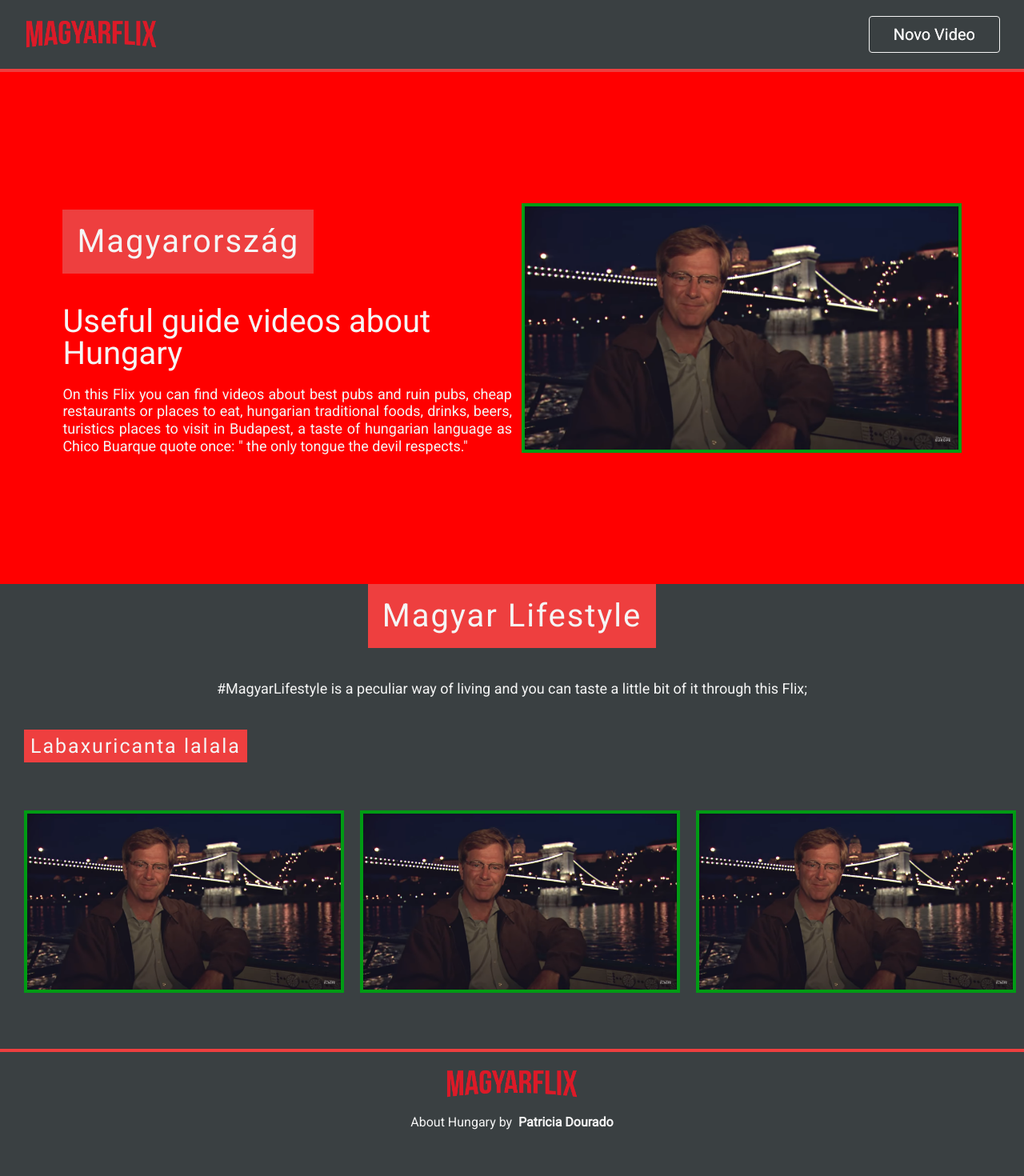
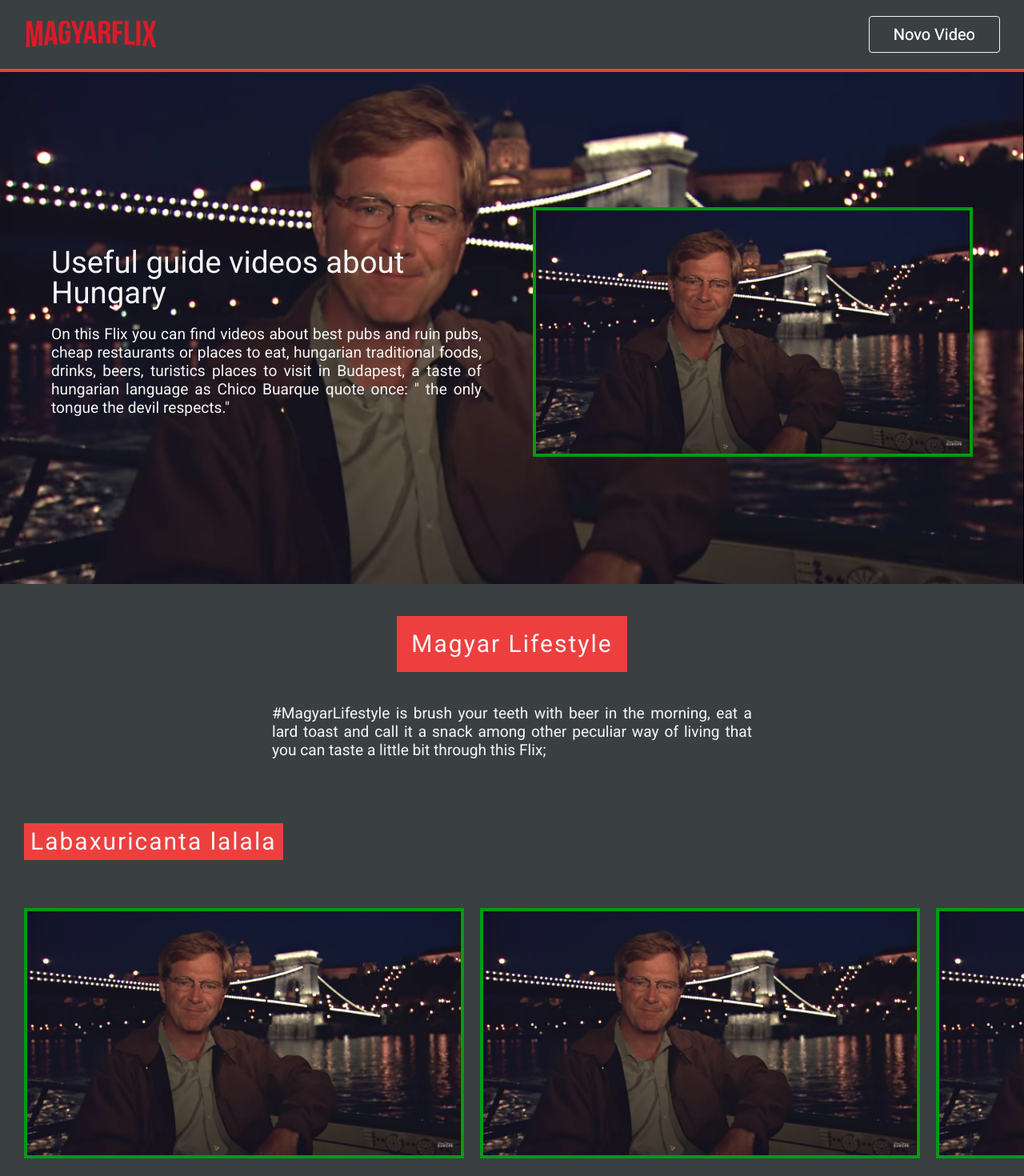
Before and after one commit to patriciadourado/magyarflix, a React (Create React App) app: page / in a window 1280 px wide. Shown: the top 1470 px of the page at 80% size. Before the commit the page ends 1431 px from the top, so only its background shows below. Built offline with nearby package versions, Linux system fonts and the light colour scheme.

Commit message:
Move Carousel and let banner  Responsive

```diff
--- a/src/App.jsx
+++ b/src/App.jsx
@@ -1,6 +1,6 @@
 import React from "react";
 import HeaderOpen from "./components/HeaderOpen";
-import { BannerMagyar, Text } from "./components/BannerMagyar";
+import { WrapperBanner, BannerMagyar, Text } from "./components/BannerMagyar";
 import TagMagyar from "./components/TagMagyar";
 import TitleMagyar from "./components/TitleMagyar";
 import DescriptionMagyar from "./components/DescriptionMagyar";
@@ -128,8 +128,8 @@
       <HeaderOpen />
 
       <BannerMagyar>
+        <WrapperBanner backgroundImage={bestOf}>
           <Text>
-          <TagMagyar>Magyarország</TagMagyar>
             <TitleMagyar>Useful guide videos about Hungary</TitleMagyar>
             <DescriptionMagyar>
               On this Flix you can find videos about best pubs and ruin pubs,
@@ -147,13 +147,15 @@
             channelName="Rick Steves' Europe"
             timer="02:20:34"
           />
+        </WrapperBanner>
       </BannerMagyar>
 
       <SectionMagyar>
         <TagMagyar>Magyar Lifestyle</TagMagyar>
         <DescriptionMagyar>
-          #MagyarLifestyle is a peculiar way of living and you can taste a
-          little bit of it through this Flix;
+          #MagyarLifestyle is brush your teeth with beer in the morning, eat a
+          lard toast and call it a snack among other peculiar way of living that
+          you can taste a little bit through this Flix;
         </DescriptionMagyar>
         <TagMagyar small>Labaxuricanta lalala</TagMagyar>
         <CarouselMagyar videos={videos} />
--- a/src/components/BannerMagyar/index.js
+++ b/src/components/BannerMagyar/index.js
@@ -1,36 +1,51 @@
 import styled from "styled-components";
 import container from "../../styles/tools/container";
-import TagMagyar from "../TagMagyar";
 import TitleMagyar from "../TitleMagyar";
 
 export const Text = styled.div`
-  padding-top: 10rem;
-  max-width: 45%;
+  /* max-width: 45%; */
   margin-left: 5%;
+  margin-right: 5%;
 
-  ${TagMagyar} {
-    margin-bottom: 40rem;
-  }
   ${TitleMagyar} {
     margin-bottom: 20rem;
+  }
+
+  @media (max-width: 800px) {
   }
 `;
 
 export const BannerMagyar = styled.section`
-  ${container};
+  /* ${container}; */
   display: flex;
-  justify-content: space-between;
-  align-items: center;
+  justify-content: center;
+  /* justify-content: space-between; */
+
   max-height: 80vh;
   height: 100vh;
-  background-size: cover;
-  background-position: center;
-  background-color: red;
+
+  position: relative;
 
   @media (max-width: 800px) {
-    padding-top: 100px;
     flex-direction: column;
     height: auto;
     min-height: 50vh;
   }
 `;
+
+export const WrapperBanner = styled.section`
+  padding-top: 10rem;
+  align-items: center;
+  height: 80vh;
+  display: flex;
+  position: relative;
+  color: #fff;
+  background-image: ${({ backgroundImage }) => `url(${backgroundImage})`};
+  background-size: cover;
+  background-position: center;
+
+  @media (max-width: 800px) {
+    height: auto;
+    min-height: 50vh;
+  }
+`;
--- a/src/components/CarouselMagyar/index.jsx
+++ b/src/components/CarouselMagyar/index.jsx
@@ -1,11 +1,18 @@
-import React from "react";
+import React, { useState } from "react";
 import PropTypes from "prop-types";
-import { CarouselStyle, Right } from "./styles";
+import { CarouselStyle, Right, Wrapper } from "./styles";
 import ThumbMagyar from "../ThumbMagyar";
 
 function CarouselMagyar({ videos }) {
+  const [moveRight, setMoveRight] = useState(false);
+
+  function actionRight() {
+    setMoveRight(true);
+  }
+
   return (
     <CarouselStyle>
+      <Wrapper moveRight={moveRight}>
         {videos.map(({ src, alt, avatar, title, channelName, timer, link }) => (
           <ThumbMagyar
             src={src}
@@ -17,7 +24,8 @@
             link={link}
           />
         ))}
-      <Right />
+      </Wrapper>
+      <Right onClick={actionRight} />
     </CarouselStyle>
   );
 }
--- a/src/components/CarouselMagyar/styles.js
+++ b/src/components/CarouselMagyar/styles.js
@@ -1,4 +1,4 @@
-import styled from "styled-components";
+import styled, { css } from "styled-components";
 import { WrapperThumb, Background } from "../ThumbMagyar/styles";
 import arrow from "../../assets/img/arrow.svg";
 
@@ -30,8 +30,24 @@
   }
 `;
 
+export const Wrapper = styled.div`
+  display: flex;
+  transition: transform 200ms linear;
+
+  & > ${Background} {
+    margin-right: 20rem;
+  }
+
+  ${({ moveRight }) =>
+    moveRight &&
+    css`
+      transform: translateX(calc(var(--thumb-width) * -1));
+    `}
+`;
+
 export const CarouselStyle = styled.div`
   --space-top-bottom: 20rem;
+  --thumb-width: 400px;
   position: relative;
   display: flex;
   align-items: center;
@@ -41,12 +57,8 @@
   padding: var(--space-top-bottom) 30rem;
   overflow: hidden;
 
-  & > ${Background} {
-    margin-right: 20rem;
-  }
-
   & ${WrapperThumb} {
-    width: 400px;
+    var(--thumb-width);
   }
 
   &:hover > ${Right} {
--- a/src/components/DescriptionMagyar/index.js
+++ b/src/components/DescriptionMagyar/index.js
@@ -1,11 +1,12 @@
 import styled from "styled-components";
 
 const DescriptionMagyar = styled.p`
-  font-size: 18rem;
+  font-size: 1.5vw;
   color: var(--color-gray-light);
   font-weight: 300px;
   text-align: justify;
   line-height: 1.2em;
+  text-justify: center;
 
   @media (max-width: 800px){
     display: none;
--- a/src/components/SectionMagyar/index.js
+++ b/src/components/SectionMagyar/index.js
@@ -10,6 +10,8 @@
 
   & > ${TagMagyar} {
     margin-bottom: 40rem;
+    margin-top: 40rem;
+    font-size: 30rem;
   }
 
   & > ${TagMagyar}:not(:first-child) {
@@ -18,6 +20,7 @@
   }
 
   & > ${DescriptionMagyar} {
+    width: 600px;
     max-width: 820;
     margin: 0 auto 40rem;
   }
--- a/src/components/ThumbMagyar/styles.js
+++ b/src/components/ThumbMagyar/styles.js
@@ -5,7 +5,7 @@
   position: absolute;
   right: var(--space);
   bottom: var(--space);
-  font-size: 18rem;
+  font-size: 1.5vw;
   color: var(--color-gray-light);
   background-color: var(--color-black-medium);
   padding: 2rem 4rem;
@@ -17,7 +17,7 @@
   position: absolute;
   left: var(--space);
   bottom: var(--space);
-  font-size: 25rem;
+  font-size: 1.5vw;
   color: var(--color-gray-light);
   font-weight: 300;
   background-color: var(--color-black-medium);
@@ -59,7 +59,13 @@
 
   margin-right: 5%;
   position: relative;
+
   background-color: var(--color-magyar);
+  width: 100%;
+
+  @media (max-width: 800px){
+    display: none;
+  }
 
   &::before,
   &::after {
--- a/src/components/TitleMagyar/index.js
+++ b/src/components/TitleMagyar/index.js
@@ -1,8 +1,12 @@
 import styled from "styled-components";
 
 const TitleMagyar = styled.h1`
-  font-size: 40rem;
+  font-size: 3vw;
   color: var(--color-gray-light);
+
+  @media (max-width: 800px){
+    font-size: 40rem;
+  }
 `;
 
 export default TitleMagyar;
```
Also changed, not shown: src/components/ButtonMagyar/index.js (line endings or trailing spaces). Lines whose indentation alone changed are shown as unchanged.
